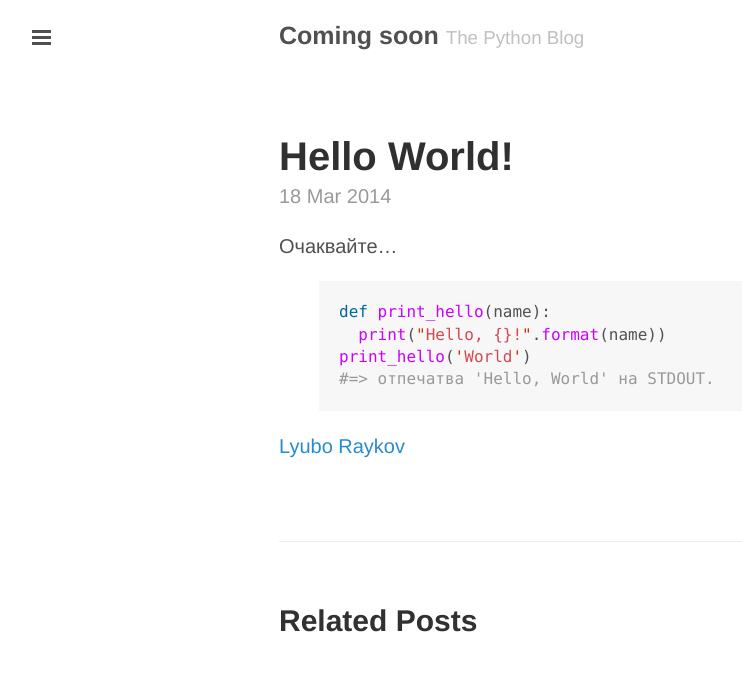
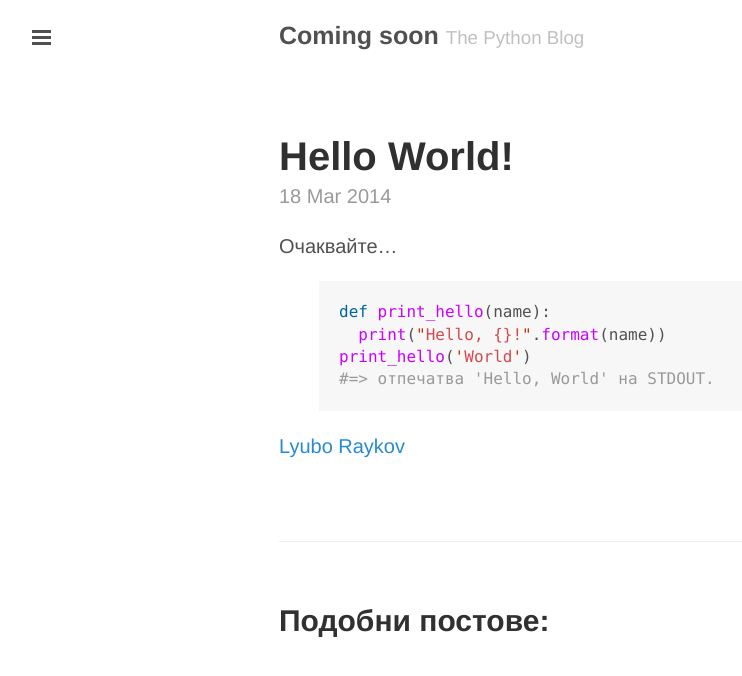
Before and after one commit to lyuboraykov/blog, a Jekyll site: the page built from _posts/2014-03-18-welcome-to-jekyll.markdown, in a window 1280 px wide. Shown: the top 676 px of the page, without its empty margins (1-743 px from the left). Built offline with Jekyll 4.4.1, drawn with Linux system fonts in a browser that asks for light colours; Markdown is read by kramdown in place of the engine named in the settings.

Commit message:
Editted post.html

```diff
--- a/_layouts/post.html
+++ b/_layouts/post.html
@@ -9,7 +9,7 @@ layout: default
 </div>
 
 <div class="related">
-  <h2>Related Posts</h2>
+  <h2>Подобни постове:</h2>
   <ul class="related-posts">
     {% for post in site.related_posts limit:3 %}
       <li>
```
